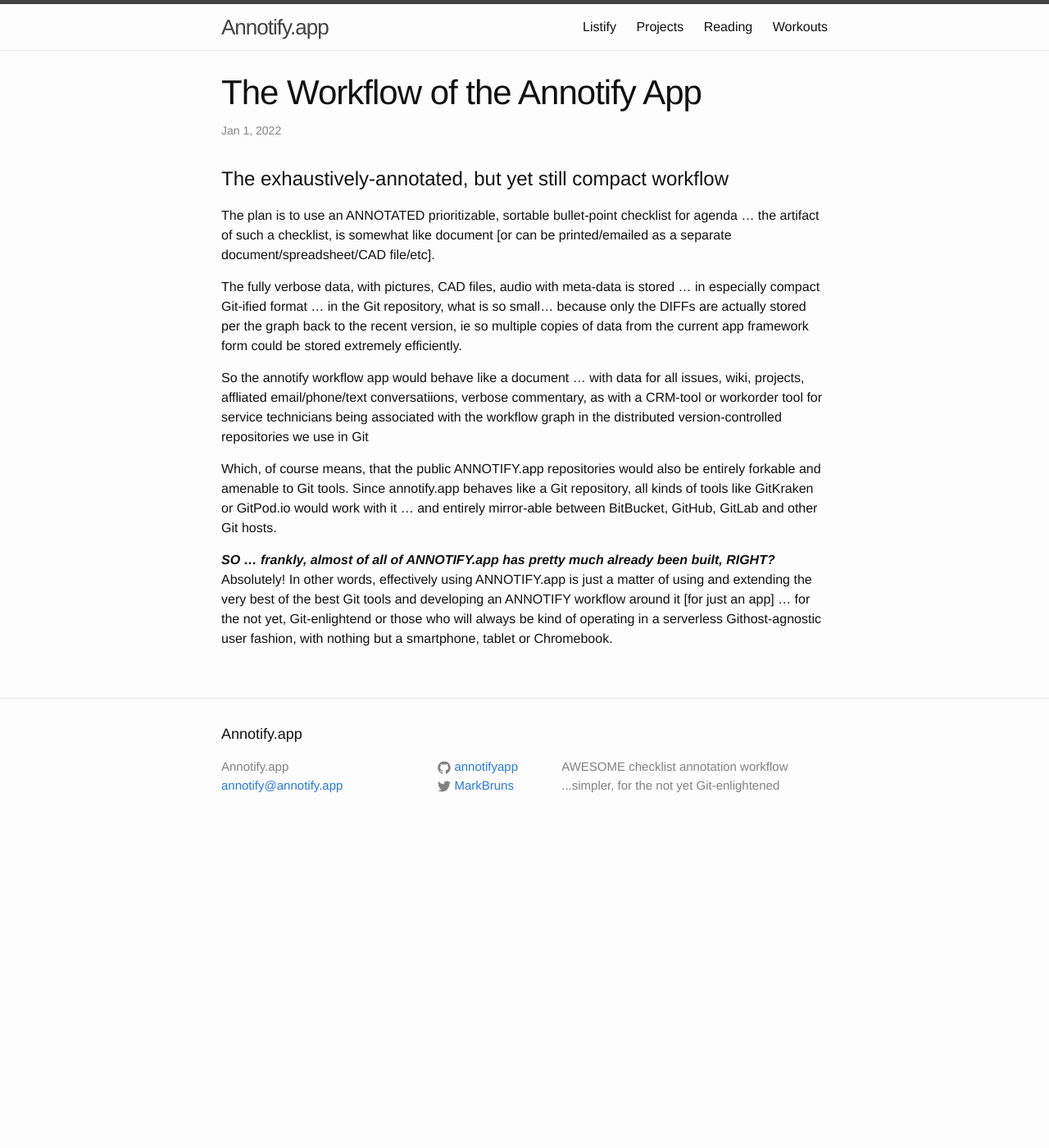
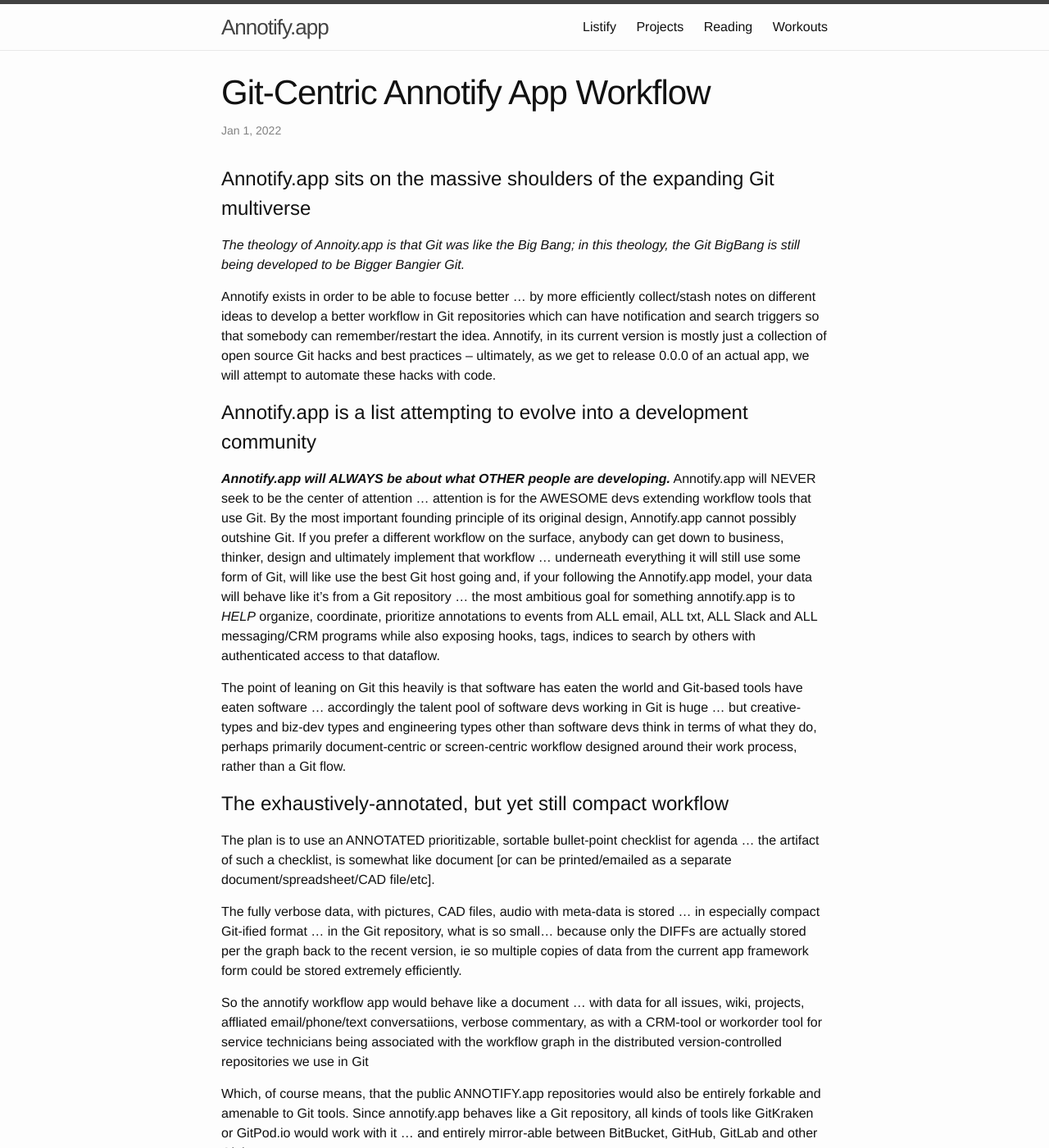
Before and after one commit to annotifyapp/annotifyapp.github.io, a Jekyll site: the page built from _posts/2022-01-01-annotify-app.markdown, in a window 1280 px wide and 1400 px high. Shown: the whole window at 82% size. Built offline with Jekyll 4.4.1, drawn with Linux system fonts in a browser that asks for light colours.

Commit message:
an evolving list

```diff
--- a/_posts/2022-01-01-annotify-app.markdown
+++ b/_posts/2022-01-01-annotify-app.markdown
@@ -1,11 +1,23 @@
 ---
 layout: post
-title:  "The Workflow of the Annotify App"
+title:  "Git-Centric Annotify App Workflow"
 date:   2022-01-01 4:30:00
 categories: template
 ---
 
 
+
+# Annotify.app sits on the massive shoulders of the expanding Git multiverse
+
+*The theology of Annoity.app is that Git was like the Big Bang; in this theology, the Git BigBang is still being developed to be Bigger Bangier Git.*
+
+Annotify exists in order to be able to focuse better ... by more efficiently collect/stash notes on different ideas to develop a better workflow in Git repositories which can have notification and search triggers so that somebody can remember/restart the idea. Annotify, in its current version is mostly just a collection of open source Git hacks and best practices -- ultimately, as we get to release 0.0.0 of an actual app, we will attempt to automate these hacks with code.
+
+# Annotify.app is a list attempting to evolve into a development community
+
+***Annotify.app will ALWAYS be about what OTHER people are developing.*** Annotify.app will NEVER seek to be the center of attention ... attention is for the AWESOME devs extending workflow tools that use Git. By the most important founding principle of its original design, Annotify.app cannot possibly outshine Git.  If you prefer a different workflow on the surface, anybody can get down to business, thinker, design and ultimately implement that workflow ... underneath everything it will still use some form of Git, will like use the best Git host going and, if your following the Annotify.app model, your data will behave like it's from a Git repository ... the most ambitious goal for something annotify.app is to *HELP* organize, coordinate, prioritize annotations to events from ALL email, ALL txt, ALL Slack and ALL messaging/CRM programs while also exposing hooks, tags, indices to search by others with authenticated access to that dataflow.
+
+The point of leaning on Git this heavily is that software has eaten the world and Git-based tools have eaten software ... accordingly the talent pool of software devs working in Git is huge ... but creative-types and biz-dev types and engineering types other than software devs think in terms of what they do, perhaps primarily document-centric or screen-centric workflow designed around their work process, rather than a Git flow.
 # The exhaustively-annotated, but yet still compact workflow
 
 The plan is to use an ANNOTATED prioritizable, sortable bullet-point checklist for agenda  ... the artifact of such a checklist, is somewhat like document [or can be printed/emailed as a separate document/spreadsheet/CAD file/etc].
```
